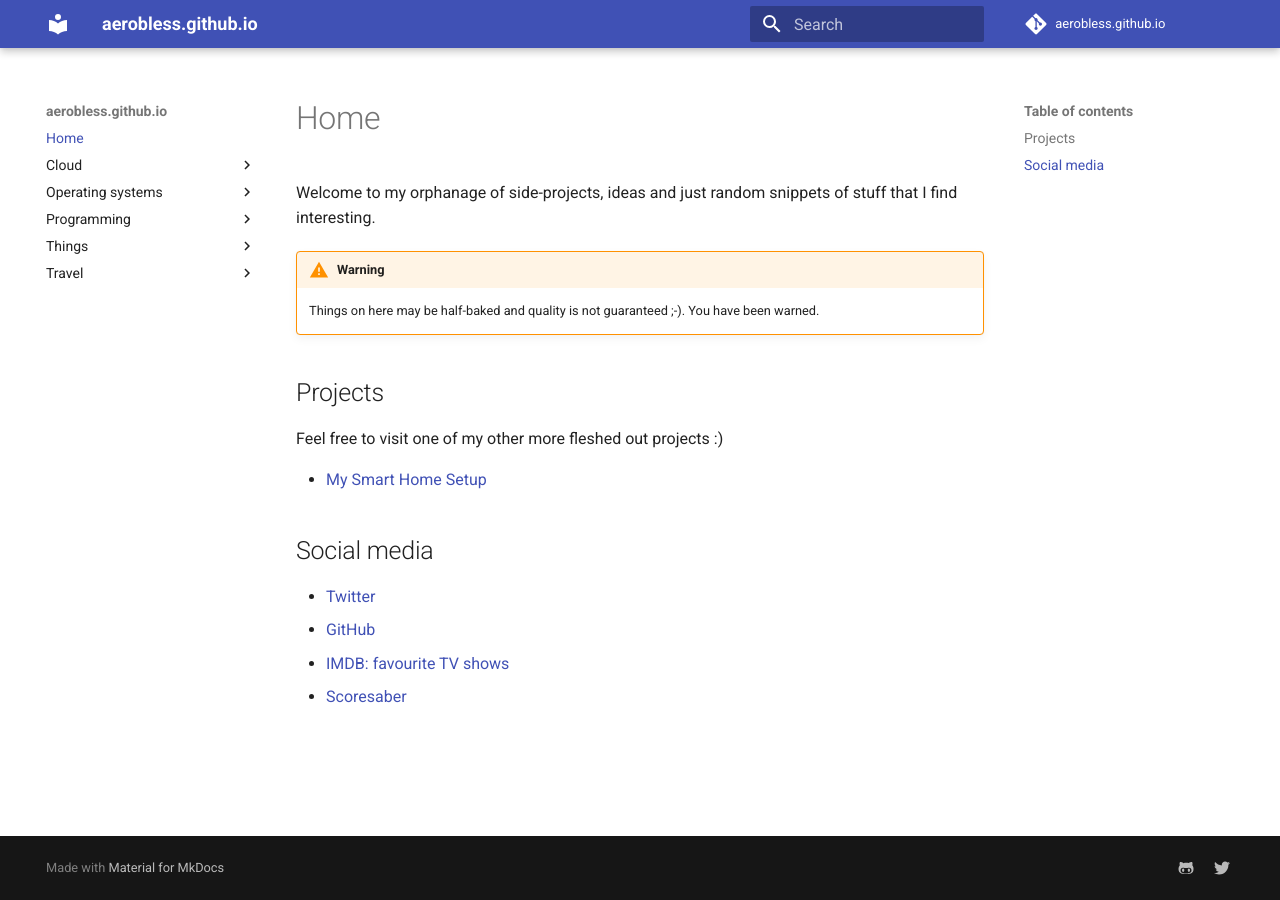
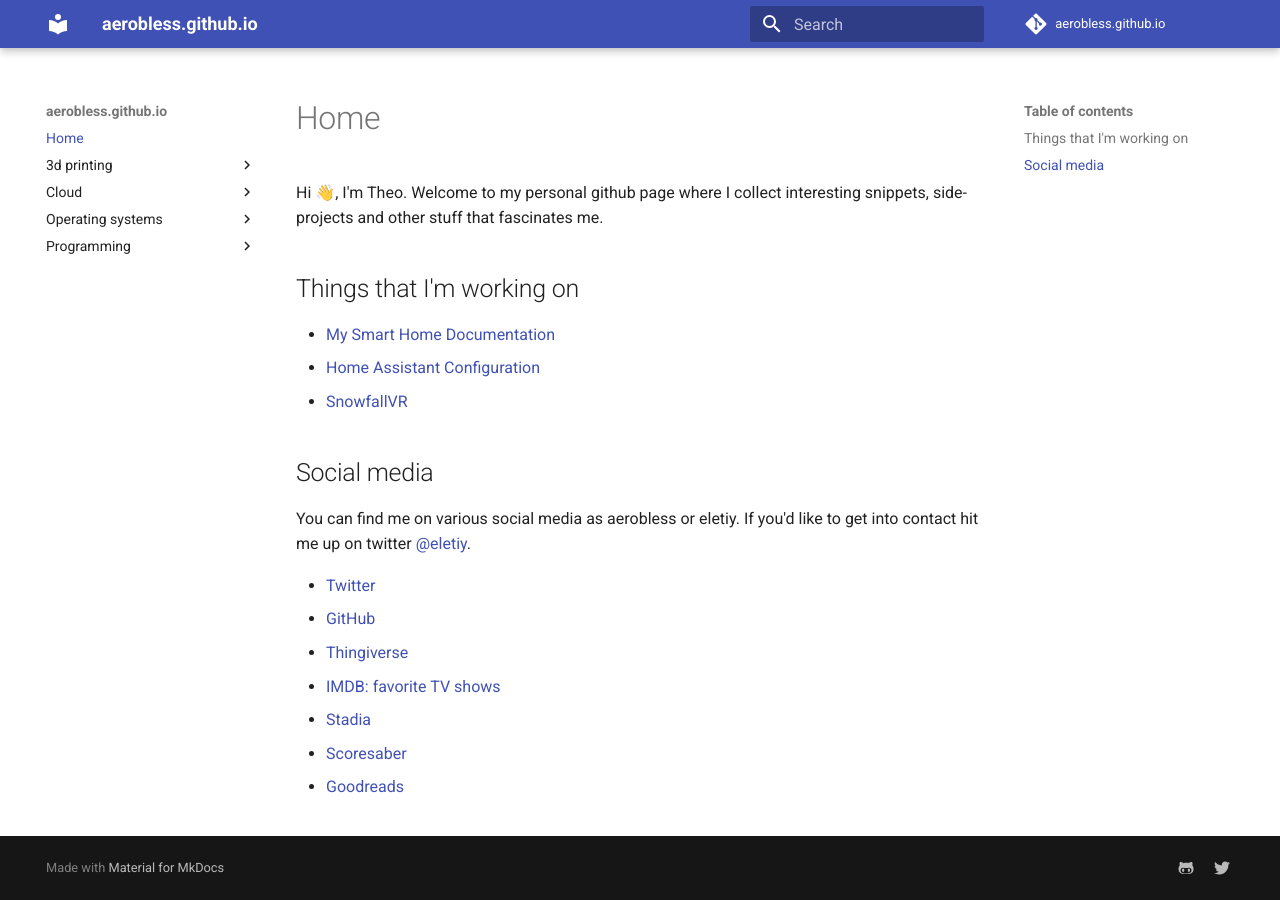
Before and after one commit to aerobless/aerobless.github.io, an MkDocs documentation site: the page built from docs/index.md, in a window 1280 px wide. Built offline with MkDocs 1.6.1 and Material for MkDocs 9.7.7, drawn with Linux system fonts in a browser that asks for light colours; comment, search, counter and statistics services are not loaded.

Commit message:
cleanup of old stuff

```diff
--- a/docs/index.md
+++ b/docs/index.md
@@ -1,18 +1,20 @@
 # Home
 
-Welcome to my orphanage of side-projects, ideas and just random snippets of stuff that I find interesting.
+Hi 👋, I'm Theo. Welcome to my personal github page where I collect interesting snippets, side-projects and other stuff that fascinates me.
 
-!!! warning
-    Things on here may be half-baked and quality is not guaranteed ;-). You have been warned.
+## Things that I'm working on
 
-## Projects
-Feel free to visit one of my other more fleshed out projects :)
-
-+ [My Smart Home Setup](http://aerobless.github.io/SmartHome)
++ [My Smart Home Documentation](https://sixtymeters.com)
++ [Home Assistant Configuration](https://github.com/aerobless/home-assistant-configuration)
++ [SnowfallVR](https://github.com/aerobless/SnowfallVR)
 
 ## Social media
+You can find me on various social media as aerobless or eletiy. If you'd like to get into contact hit me up on twitter [@eletiy](https://twitter.com/eletiy).
 
 + [Twitter](https://twitter.com/eletiy)
 + [GitHub](https://github.com/aerobless)
-+ [IMDB: favourite TV shows](https://www.imdb.com/list/ls062354463/)
++ [Thingiverse](https://www.thingiverse.com/aerobless)
++ [IMDB: favorite TV shows](https://www.imdb.com/list/ls062354463/)
++ [Stadia](https://stadia.com/profile/8811648868618063843)
 + [Scoresaber](https://scoresaber.com/u/76561198015301556&sort=2)
++ [Goodreads](https://www.goodreads.com/theowinter)
```
Also changed, not shown: docs/3d-printing/index.md (added, +7 -0 lines), docs/operating-systems/mac-os.md (+4 -0 lines), docs/operating-systems/watch-os.md (added, +17 -0 lines), docs/things/drinks.md (deleted, +0 -11 lines), docs/travel/switzerland.md (deleted, +0 -11 lines), docs/operating-systems/resources/Infograph_Modular_Blue.jpeg (added), 2 other files.
